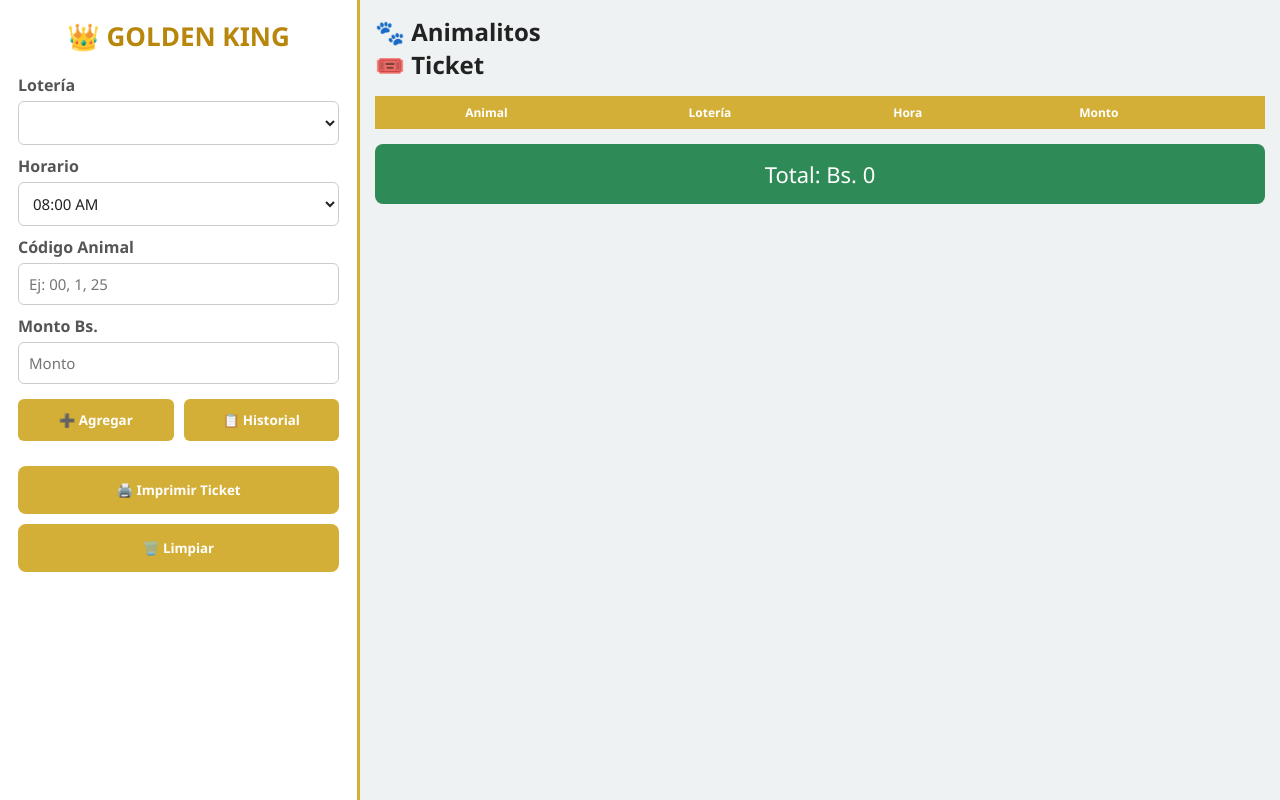
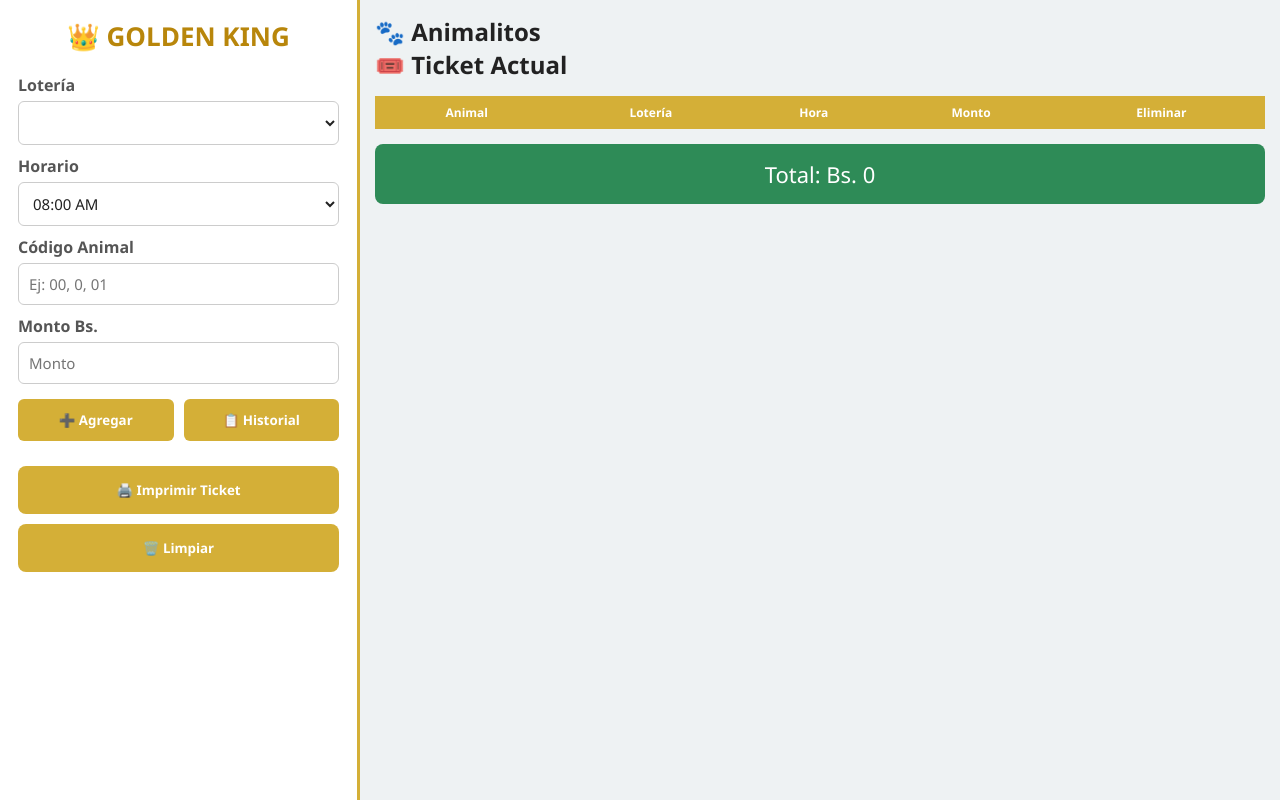
Before and after one commit to aggoldenking-sudo/GoldenKing, a plain HTML site: page index.html in a window 1280 px wide. Drawn offline with Linux system fonts and the light colour scheme; a script that the page names is missing.

Commit message:
Update index.html

```diff
--- a/index.html
+++ b/index.html
@@ -52,17 +52,21 @@
 
 <label>Código Animal</label>
 
-<input id="codigoAnimal"
-placeholder="Ej: 00, 1, 25"
-autocomplete="off">
+<input
+id="codigoAnimal"
+placeholder="Ej: 00, 0, 01"
+autocomplete="off"
+>
 
 
 
 <label>Monto Bs.</label>
 
-<input id="montoInput"
+<input
+id="montoInput"
 type="number"
-placeholder="Monto">
+placeholder="Monto"
+>
 
 
 
@@ -74,12 +78,14 @@ placeholder="Monto">
 </button>
 
 
+
 <button onclick="window.open('historial/historial.html','Historial','width=900,height=600')">
 📋 Historial
 </button>
 
 
 </div>
+
 
 
 
@@ -101,6 +107,7 @@ placeholder="Monto">
 
 
 
+
 <div class="grid-panel">
 
 
@@ -114,10 +121,12 @@ placeholder="Monto">
 
 
 
-<h2>🎟️ Ticket</h2>
+<h2>🎟️ Ticket Actual</h2>
+
 
 
 <table id="ticketTable">
+
 
 <thead>
 
@@ -127,9 +136,10 @@ placeholder="Monto">
 <th>Lotería</th>
 <th>Hora</th>
 <th>Monto</th>
-<th></th>
+<th>Eliminar</th>
 
 </tr>
+
 
 </thead>
 
@@ -158,9 +168,13 @@ Total: Bs. 0
 
 
 
+
+<!-- ARCHIVOS DEL SISTEMA -->
+
 <script src="data.js"></script>
 
-<script src="app.js"></script>
+<script src="js/app.js"></script>
+
 
 
 </body>
```
